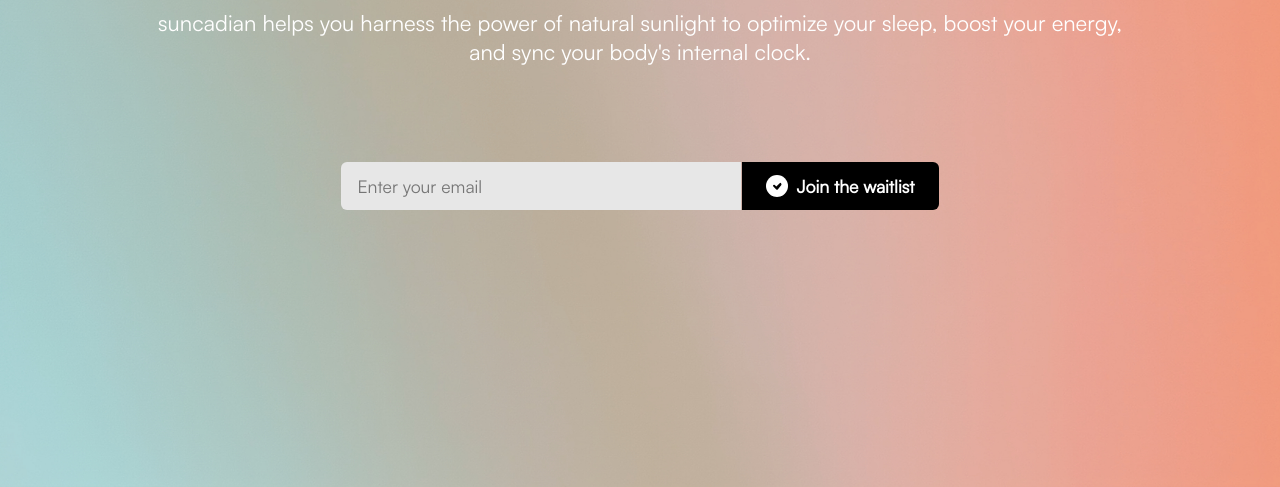
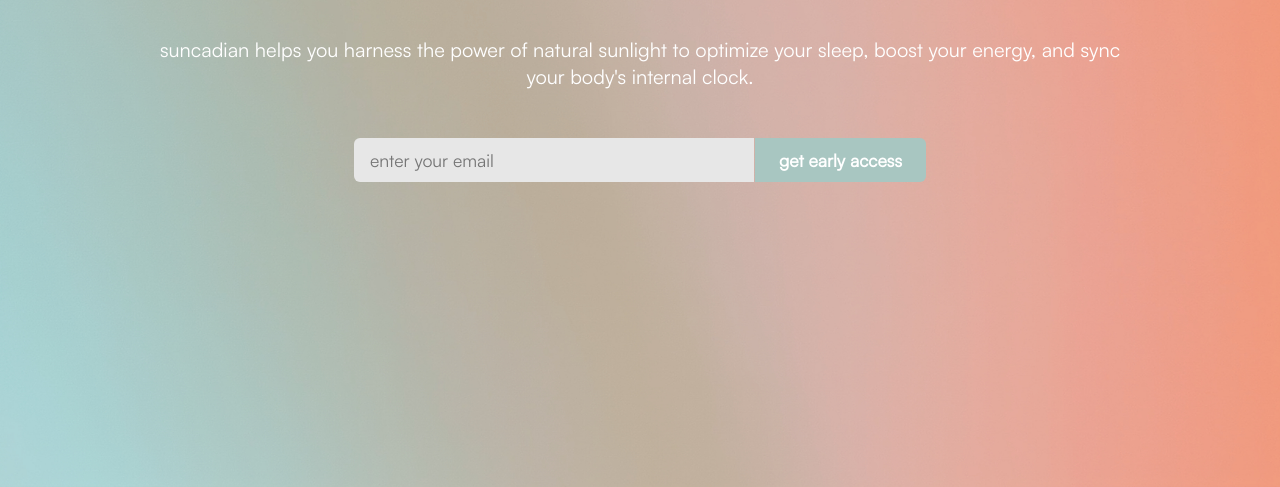
Before and after one commit to shivaprabhu/suncadian, a plain HTML site: page index.html in a window 1280 px wide. Shown: the part 313-800 px from the top of the page. Drawn offline with Linux system fonts and the light colour scheme; a web font is replaced by a local one.

Commit message:
mod style,waitlist

```diff
--- a/index.html
+++ b/index.html
@@ -13,44 +13,34 @@
     <!-- <h2>Find your rhythm. Feel your best.</h2> -->
     <p style='margin-top: 40px;'>suncadian helps you harness the power of natural sunlight to optimize your sleep, boost your energy, and sync your body's internal clock.</p>
     <form class="waitlist-form-row needs-validation" novalidate  action="https://formspree.io/f/xnnzpwwp" method="POST">
-            <input type="email" class="form-control" name="email" id="email" placeholder="Enter your email" aria-label="Enter your business email" aria-describedby="waitlist-btn" required>
-            <button type="submit" class="btn" id="waitlist-btn">
-              <svg xmlns="http://www.w3.org/2000/svg" width="22" height="22" fill="#fff" viewBox="0 0 16 16"><circle cx="8" cy="8" r="8"/><path fill="#000" d="M11.03 5.97a.75.75 0 0 0-1.08-.02L7.477 8.417 6.384 7.323a.75.75 0 0 0-1.06 1.06l2.146 2.146a.75.75 0 0 0 1.079-.02l2.492-3.11a.75.75 0 0 0-.01-1.05z"/></svg>
-            Join the waitlist
-            </button>
-            <div class="g-recaptcha" data-sitekey="6LfxB3YrAAAAALSAUmKh9OyQ6bTXHY-xg6G1UkKB"></div>
-            <div id="email-error" style="color:#d90429; font-size:0.98rem; margin-top:0.5rem; width:100%; text-align:center; display:none;">Please enter a valid email address.</div>
-            <div id="email-null-error" style="color:#d90429; font-size:0.98rem; margin-top:0.5rem; width:100%; text-align:center; display:none;">Please enter an email address.</div>
+            <input type="email" class="form-control" name="email" id="email" placeholder="enter your email" aria-label="Enter your business email" aria-describedby="waitlist-btn" required>
+            <button type="submit" class="btn" id="waitlist-btn">get early access</button>
+            <!-- <div class="g-recaptcha" data-sitekey="6LfxB3YrAAAAALSAUmKh9OyQ6bTXHY-xg6G1UkKB"></div> -->
+            <div id="email-error" style="color:#d90429; font-size:0.98rem; margin-top:0.5rem; width:100%; text-align:center; display:none;">please enter a valid email address.</div>
+
           </form>
   </div>
-</body>
   <script>
     document.addEventListener('DOMContentLoaded', function() {
-      const form = document.querySelector('.cta-form-row');
+      const form = document.querySelector('.waitlist-form-row');
       const emailInput = document.getElementById('email');
       const errorDiv = document.getElementById('email-error');
-      const nullErrorDiv = document.getElementById('email-null-error');
 
 
       form.addEventListener('submit', function(e) {
         let valid = true;
         errorDiv.style.display = 'none';
-        nullErrorDiv.style.display = 'none';
         emailInput.classList.remove('is-invalid');
 
         const emailValue = emailInput.value.trim();
         // Simple email regex
         const emailPattern = /^[^\s@]+@[^\s@]+\.[^\s@]+$/;
-        if (!emailPattern.test(emailValue) || emailValue === '') {
+        if (!emailPattern.test(emailValue)) {
           valid = false;
           errorDiv.style.display = 'block';
           emailInput.classList.add('is-invalid');
         }
-        if (emailValue === '') {
-          valid = false;
-          nullErrorDiv.style.display = 'block';
-          emailInput.classList.add('is-invalid');
-        }
+
         if (!valid) {
           e.preventDefault();
           e.stopPropagation();
@@ -62,4 +52,5 @@
       });
     });
   </script>
+</body>
 </html>
--- a/styles.css
+++ b/styles.css
@@ -27,7 +27,7 @@
   background-size: cover;
 }
 p{
-  font-size: 22px;
+  font-size: 20px;
   text-align: center;
 }
 
@@ -51,7 +51,7 @@
   justify-content: center;
   align-items: stretch;
   gap: 0;
-  margin: 6rem 0 4rem;
+  margin: 3rem 0 4rem;
   flex-wrap: wrap;
   width: 100%;
 }
@@ -62,7 +62,7 @@
   border-radius: 0.375rem 0 0 0.375rem;
   min-width: 320px;
   font-size: 1.1rem;
-  padding: 0.75rem 1rem;
+  padding: 0.65rem 1rem;
   flex: 1 1 220px;
   width: 100%;
   max-width: 400px;
@@ -78,7 +78,7 @@
 }
 
 .waitlist-form-row .btn {
-  background: #000;
+  background: #A8C6C1;
   color: #fff;
   border: none;
   border-radius: 0 0.375rem 0.375rem 0;
@@ -87,12 +87,12 @@
   display: flex;
   align-items: center;
   gap: 0.5rem;
-  padding: 0.75rem 1.5rem;
+  padding: 0.50rem 1.5rem;
   transition: background 0.2s;
   margin-left: 1px;
   flex-shrink: 0;
 }
 .waitlist-form-row .btn:hover {
-  background: #b8b8b8;
-  color: #000;
+  background: #adccc6;
+  color: #fff;
 }
```
